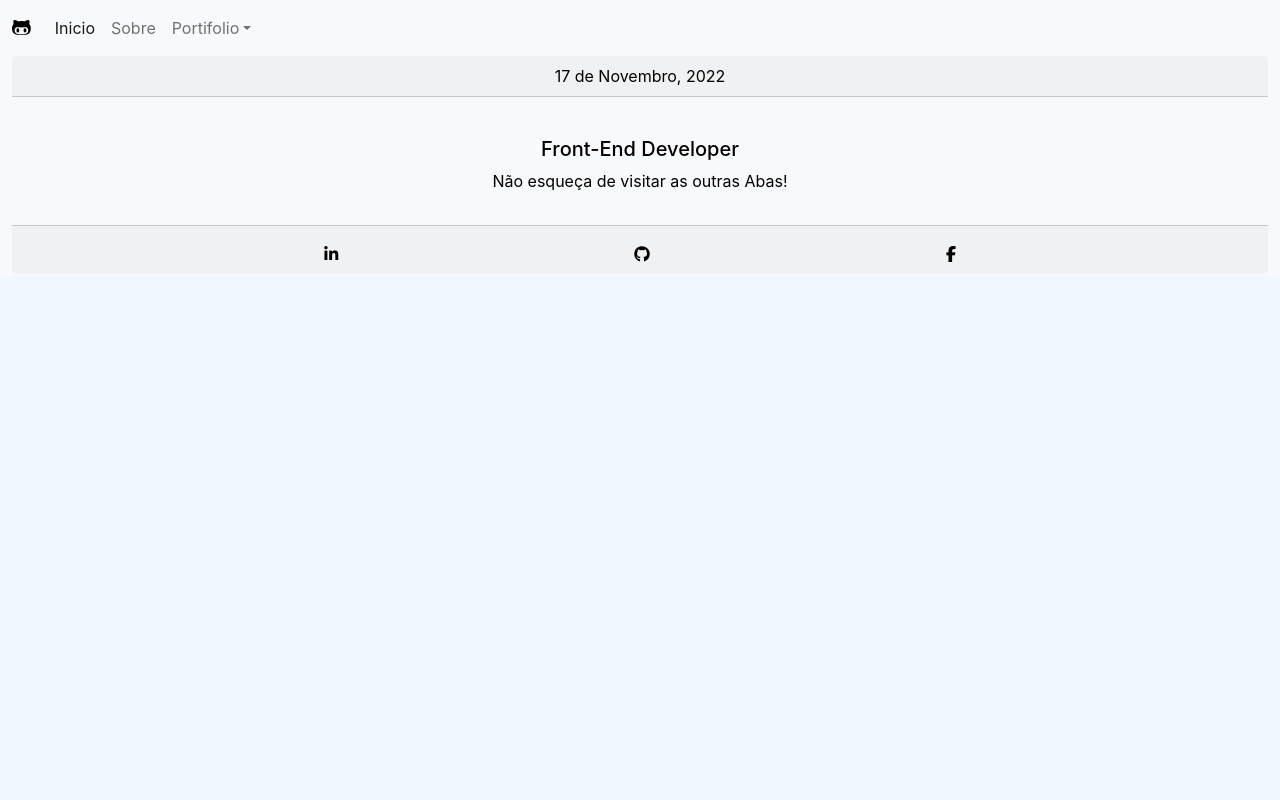
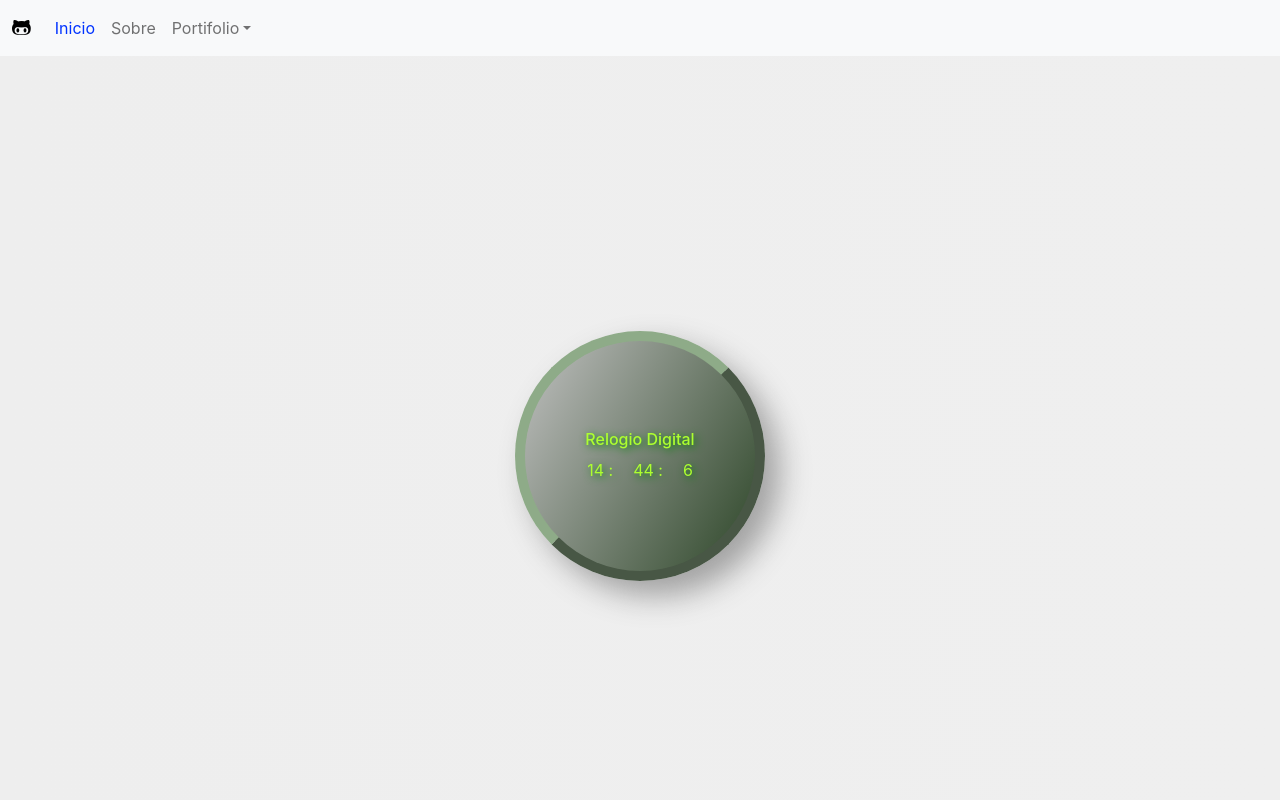
Before and after one commit to CamiloCCarvalho/learning-spa, a React (Create React App) app: page /portifolio/clockdigital in a window 1280 px wide. Shown: the top 800 px of the page. Built offline with nearby package versions, Linux system fonts and the light colour scheme.

Commit message:
Commit Att

```diff
--- a/src/App.css
+++ b/src/App.css
@@ -1,11 +1,3 @@
 body {
-  background-color: aliceblue;
+  background-image: linear-gradient(to left, rgb(239, 239, 239), rgb(238, 238, 238));
 }
-.layout{
-  background-image: url('../src/img/bg-poly-grid-haikei-light.svg');
-  background-size:200vw;
-  animation: pan 60s infinite alternate linear;
-}
-/*@keyframes pan {
-  100% {background-position: 15% 50%;}
-}*/
--- a/src/components/aboutHome/aboutHome.css
+++ b/src/components/aboutHome/aboutHome.css
@@ -1,5 +1,5 @@
 .container {
-    background-image:linear-gradient(280deg,rgb(220, 220, 220), rgb(239, 240, 252));
+    background-image:linear-gradient(280deg,rgb(248, 248, 248), rgb(234, 235, 241));
     border: 2px solid rgb(230, 230, 230);
     border-radius:8px;
 }
--- a/src/components/aboutHome/container/stacks/stacks.css
+++ b/src/components/aboutHome/container/stacks/stacks.css
@@ -7,7 +7,7 @@
     text-align: center;
 }
 .logo {
-    filter:drop-shadow(0 16px 10px rgba(41, 41, 41, 0.695));
+    filter:drop-shadow(0 16px 10px rgba(75, 75, 75, 0.606));
     padding:10px;
     transition: 0.6s;
 }
--- /dev/null
+++ b/src/components/projects/clockdigital/clockdigital.css
@@ -0,0 +1,39 @@
+.pageBox {
+    height:100vh;
+    display:flex;
+    flex-flow:column nowrap;
+    align-items: center;
+    justify-content:center;
+}
+.clockBox {
+    width:250px;
+    height:250px;
+    display:flex;
+    flex-flow: column nowrap;
+    align-items:center;
+    justify-content: center;
+    border: 10px outset rgb(142, 171, 136);
+    background-image: linear-gradient(120deg, silver, rgb(45, 70, 40));
+    border-radius: 50%;
+    box-shadow: 15px 15px 30px rgba(82, 82, 82, 0.49);
+}
+.clockTitle {
+    color:greenyellow;
+    filter:drop-shadow( 2px 2px 4px green);
+    font-size: 1em;
+}
+.clock {
+    width: 50%;
+    display:flex;
+    flex-flow: row nowrap;
+    align-items: center;
+    justify-content:center;
+    gap: 20px;
+}
+.clockNumber {
+    font-size: 1em;
+    padding:0;
+    margin:0;
+    color:greenyellow;
+    filter:drop-shadow( 2px 2px 4px green);
+}
--- /dev/null
+++ b/src/components/projects/clockdigital/index.js
@@ -0,0 +1,31 @@
+import {React, Fragment, useState, useEffect} from 'react'
+import dayjs from 'dayjs'
+import './clockdigital.css'
+
+export const ClockDigital = () => {
+
+    const [hourNow, setHour] = useState(dayjs())
+
+    useEffect(()=> {
+        setInterval(()=> {
+            setHour(dayjs())
+        }, 1000)
+    },[])
+
+    return (
+        <Fragment>
+            <div className="container-fluid pageBox">
+                <div className="clockBox">
+                    <h3 className="clockTitle">Relogio Digital</h3>
+
+                    <div className="clock">
+                        <p className="clockNumber">{hourNow.get('hour')} :</p>
+                        <p className="clockNumber">{hourNow.get('minute')} :</p>
+                        <p className="clockNumber">{hourNow.get('second')}</p>
+                    </div>
+                </div>
+
+            </div>
+        </Fragment>
+    )
+}
--- a/src/routes.js
+++ b/src/routes.js
@@ -3,6 +3,7 @@ import { BrowserRouter, Routes, Route } from 'react-router-dom'
 import HomeScreen from './screens/home.js'
 import AboutScreen from './screens/about.js'
 import PortifolioScreen from './screens/portifolio.js'
+import ClockDigitalScreen from './screens/clockdigital.js'
 
 const MyRoutes = () => (
     <BrowserRouter>
@@ -12,6 +13,7 @@ const MyRoutes = () => (
             <Route exact path='/portifolio' element={<PortifolioScreen/>}/>
             <Route exact path='/portifolio/projetos' element={<h1>Teste page About</h1>}/>
             <Route exact path='/portifolio/clones' element={<h1>Teste page About</h1>}/>
+            <Route exact path='/portifolio/clockdigital' element={<ClockDigitalScreen/>}/>
         </Routes>
     </BrowserRouter>
 )
--- /dev/null
+++ b/src/screens/clockdigital.js
@@ -0,0 +1,14 @@
+import {React, Fragment} from 'react'
+import { ClockDigital } from '../components/projects/clockdigital';
+
+
+const ClockDigitalScreen = () => {
+
+    return (
+        <Fragment>
+            <ClockDigital/>
+        </Fragment>
+    )
+}
+
+export default ClockDigitalScreen;
--- a/src/shared/carousel/index.js
+++ b/src/shared/carousel/index.js
@@ -13,13 +13,13 @@ export const Carousel = ()  => {
                 <div id="carouselBoxItem" className="carousel slide m-5" data-bs-ride="carousel">
 
                     <div className="carousel-inner">
-                        <div className="carousel-item active" data-bs-interval="1000">
+                        <div className="carousel-item active" data-bs-interval="5000">
                             <a href="./portifolio">
                                 <img src="https://raw.githubusercontent.com/CamiloCCarvalho/my-landing-page/master/src/img/musicdot.png" className="d-block w-100" alt="Ilustração - clone da MusicDot"/>
                             </a>
 
                         </div>
-                        <div className="carousel-item" data-bs-interval="1000">
+                        <div className="carousel-item" data-bs-interval="5000">
                             <a href="./portifolio">
                                 <img src="https://raw.githubusercontent.com/CamiloCCarvalho/my-landing-page/master/public/coming-soon.png" className="d-block w-100" alt="..."/>
                             </a>
--- a/src/shared/footer/index.js
+++ b/src/shared/footer/index.js
@@ -1,5 +1,8 @@
 import {React, Fragment} from 'react'
+import dayjs from 'dayjs'
 import './footer.css'
+
+const datas = dayjs().format("DD - MM - YYYY")
 
 
 export const Footer = () => {
@@ -10,7 +13,7 @@ export const Footer = () => {
                 <div id="footerBox" className="container-fluid bg-light">
                     <div id="footer" className="card text-center">
                         <div className="card-header">
-                        17 de Novembro, 2022
+                            {datas}
                         </div>
                         <div className="card-body mt-4 mt-4">
                             <h5 className="card-title">Front-End Developer</h5>
--- a/src/shared/navbar/navbar.css
+++ b/src/shared/navbar/navbar.css
@@ -1,3 +1,14 @@
 .fa-github-alt {
     color:black;
 }
+.nav-link.active{
+    color: rgb(0, 51, 255) !important;
+}
+.nav-link:hover, .fa-github-alt:hover {
+    color: rgb(0, 51, 255);
+    font-size: 105%;
+}
+.dropdown-item:hover {
+    background-image: linear-gradient(to right, rgb(121, 148, 253), rgba(255, 255, 255, 0));
+    color:antiquewhite;
+}
```
